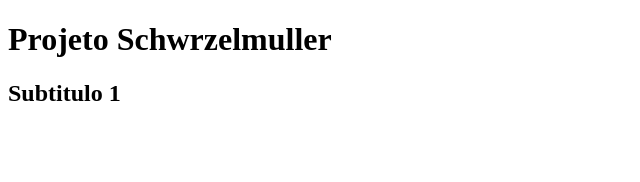
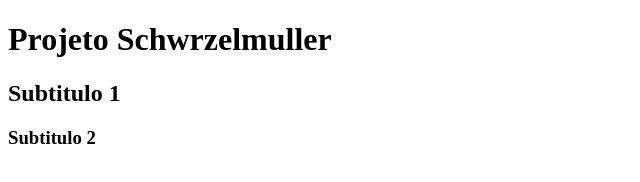
Before and after one commit to devruso/aula_git, a plain HTML site: page src/index.html in a window 1280 px wide. Shown: the whole page, without its empty margins (0-640 px from the left). Drawn offline with Linux system fonts and the light colour scheme.

Commit message:
Titulo 2

```diff
--- a/src/index.html
+++ b/src/index.html
@@ -9,7 +9,7 @@
     <h1>Projeto Schwrzelmuller</h1>
     <h2 class="subtitulo">
         Subtitulo 1
+        <h3>Subtitulo 2</h3>
     </h2>
-
 </body>
 </html>
```
